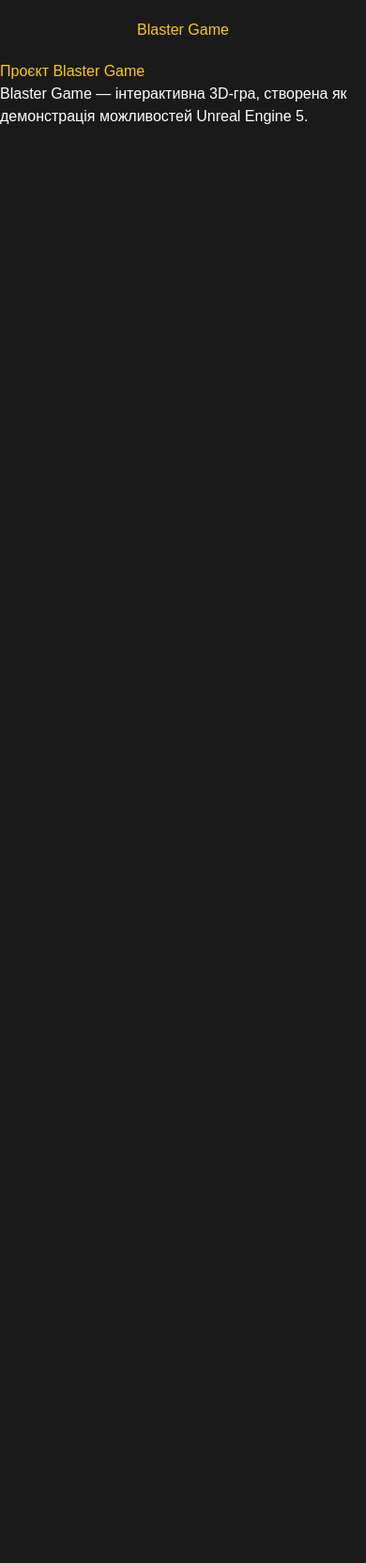
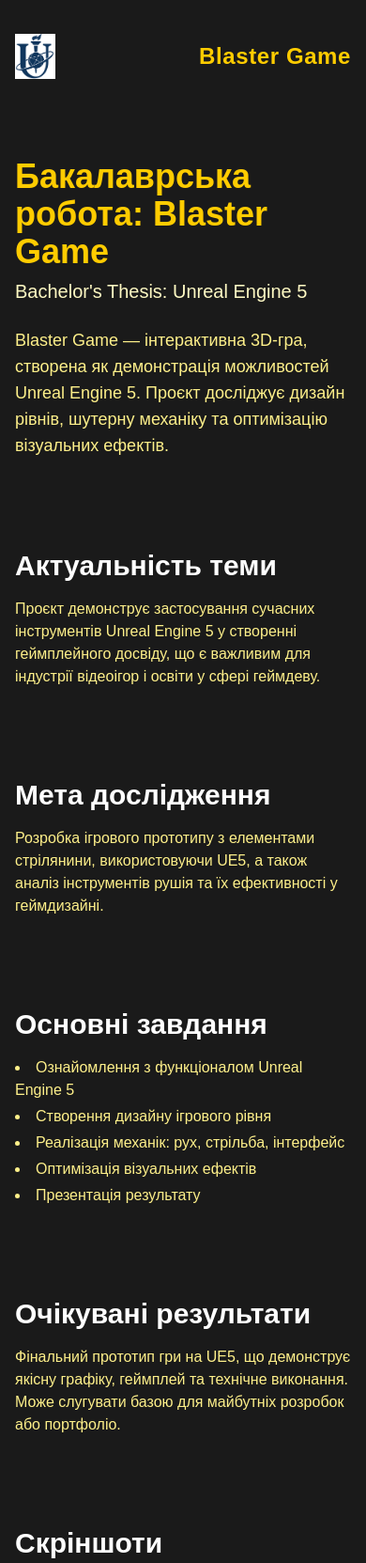
Before and after one commit to Dimitry71/BachelorLanding, a plain HTML site: page index.html in a window 390 px wide. Shown: the top 1663 px of the page at 94% size. Before the commit the page ends 844 px from the top, so only its background shows below. Drawn offline with nearby package versions, Linux system fonts and the light colour scheme.

Commit message:
Styling & Responsiveness

```diff
--- a/index.html
+++ b/index.html
@@ -4,27 +4,90 @@
   <meta charset="UTF-8" />
   <meta name="viewport" content="width=device-width, initial-scale=1.0" />
   <meta name="description" content="Blaster Game — бакалаврський проєкт на базі Unreal Engine 5. Мета: дослідити можливості сучасних ігрових рушіїв у розробці інтерактивних 3D-середовищ." />
-  <meta name="keywords" content="Unreal Engine 5, бакалаврська робота, Blaster Game, 3D гра, геймдизайн" />
+  <meta name="keywords" content="Unreal Engine 5, бакалаврська робота, Blaster Game, 3D гра, геймдизайн, студентський проєкт" />
   <meta name="author" content="Прізвище Ім’я" />
-  <meta property="og:title" content="Blaster Game — Бакалаврський проєкт" />
-  <meta property="og:description" content="Інтерактивна 3D-гра на базі Unreal Engine 5. Мета дослідження сучасних ігрових рушіїв." />
-  <meta property="og:image" content="images/og-image.jpg" />
-  <meta property="og:url" content="https://example.com" />
-  <meta property="og:type" content="website" />
+
   <link rel="icon" href="favicon/favicon.ico" sizes="any">
   <link rel="stylesheet" href="css/style.css">
   <script src="https://cdn.tailwindcss.com"></script>
   <title>Blaster Game — Бакалаврський проєкт</title>
+
+
 </head>
 <body>
-<header aria-label="Main Header">
-  <h1>Blaster Game</h1>
+<header class="p-4">
+  <div class="max-w-6xl mx-auto flex items-center justify-between">
+    <img src="images/university-logo.png" alt="Логотип університету" class="h-12" />
+    <h1 class="text-2xl font-bold tracking-wide">Blaster Game</h1>
+  </div>
 </header>
-<main>
-  <section>
-    <h2>Проєкт Blaster Game</h2>
-    <p>Blaster Game — інтерактивна 3D-гра, створена як демонстрація можливостей Unreal Engine 5.</p>
+
+<main class="space-y-0">
+  <section class="section py-12 px-4">
+    <div class="max-w-5xl mx-auto">
+      <h2 class="text-4xl font-bold">Бакалаврська робота: Blaster Game</h2>
+      <p class="mt-2 text-xl text-yellow-100">Bachelor's Thesis: Unreal Engine 5</p>
+      <p class="mt-6 text-lg text-yellow-200">Blaster Game — інтерактивна 3D-гра, створена як демонстрація можливостей Unreal Engine 5. Проєкт досліджує дизайн рівнів, шутерну механіку та оптимізацію візуальних ефектів.</p>
+    </div>
+  </section>
+
+  <section class="section py-12 px-4">
+    <div class="max-w-5xl mx-auto">
+      <h3 class="text-3xl font-semibold">Актуальність теми</h3>
+      <p class="mt-4 text-yellow-200">Проєкт демонструє застосування сучасних інструментів Unreal Engine 5 у створенні геймплейного досвіду, що є важливим для індустрії відеоігор і освіти у сфері геймдеву.</p>
+    </div>
+  </section>
+
+  <section class="section py-12 px-4">
+    <div class="max-w-5xl mx-auto">
+      <h3 class="text-3xl font-semibold">Мета дослідження</h3>
+      <p class="mt-4 text-yellow-200">Розробка ігрового прототипу з елементами стрілянини, використовуючи UE5, а також аналіз інструментів рушія та їх ефективності у геймдизайні.</p>
+    </div>
+  </section>
+
+  <section class="section py-12 px-4">
+    <div class="max-w-5xl mx-auto">
+      <h3 class="text-3xl font-semibold">Основні завдання</h3>
+      <ul class="list-disc list-inside mt-4 text-yellow-200 space-y-1">
+        <li>Ознайомлення з функціоналом Unreal Engine 5</li>
+        <li>Створення дизайну ігрового рівня</li>
+        <li>Реалізація механік: рух, стрільба, інтерфейс</li>
+        <li>Оптимізація візуальних ефектів</li>
+        <li>Презентація результату</li>
+      </ul>
+    </div>
+  </section>
+
+  <section class="section py-12 px-4">
+    <div class="max-w-5xl mx-auto">
+      <h3 class="text-3xl font-semibold">Очікувані результати</h3>
+      <p class="mt-4 text-yellow-200">Фінальний прототип гри на UE5, що демонструє якісну графіку, геймплей та технічне виконання. Може слугувати базою для майбутніх розробок або портфоліо.</p>
+    </div>
+  </section>
+
+  <section class="section py-12 px-4">
+    <div class="max-w-5xl mx-auto">
+      <h3 class="text-3xl font-semibold mb-6">Скріншоти</h3>
+      <div class="grid grid-cols-1 sm:grid-cols-2 md:grid-cols-3 gap-6">
+        <img src="images/Screen1.png" alt="Скріншот з гри Blaster Game" class="rounded-xl shadow-lg" />
+        <img src="images/Screen2.png" alt="Ігровий процес Blaster Game" class="rounded-xl shadow-lg" />
+        <img src="images/Screen3.png" alt="Ігровий процес Blaster Game" class="rounded-xl shadow-lg" />
+      </div>
+    </div>
+  </section>
+
+  <section class="section py-12 px-4">
+    <div class="max-w-5xl mx-auto">
+      <h3 class="text-3xl font-semibold">Контактна інформація</h3>
+      <p class="mt-4">Студент: Зікратий Дмитро</p>
+      <p>Email: <a href="mailto:student@example.com" class="text-yellow-300 underline hover:text-yellow-400">zikratyq@gmail.com</a></p>
+      <p>GitHub: <a href="https://github.com/Dimitry71/BlasterGame" target="_blank" class="text-yellow-300 underline hover:text-yellow-400">https://github.com/Dimitry71/BlasterGame</a></p>
+    </div>
   </section>
 </main>
+
+<footer>
+  <p>&copy; 2025 Бакалаврська робота — Blaster Game</p>
+</footer>
 </body>
 </html>
```
